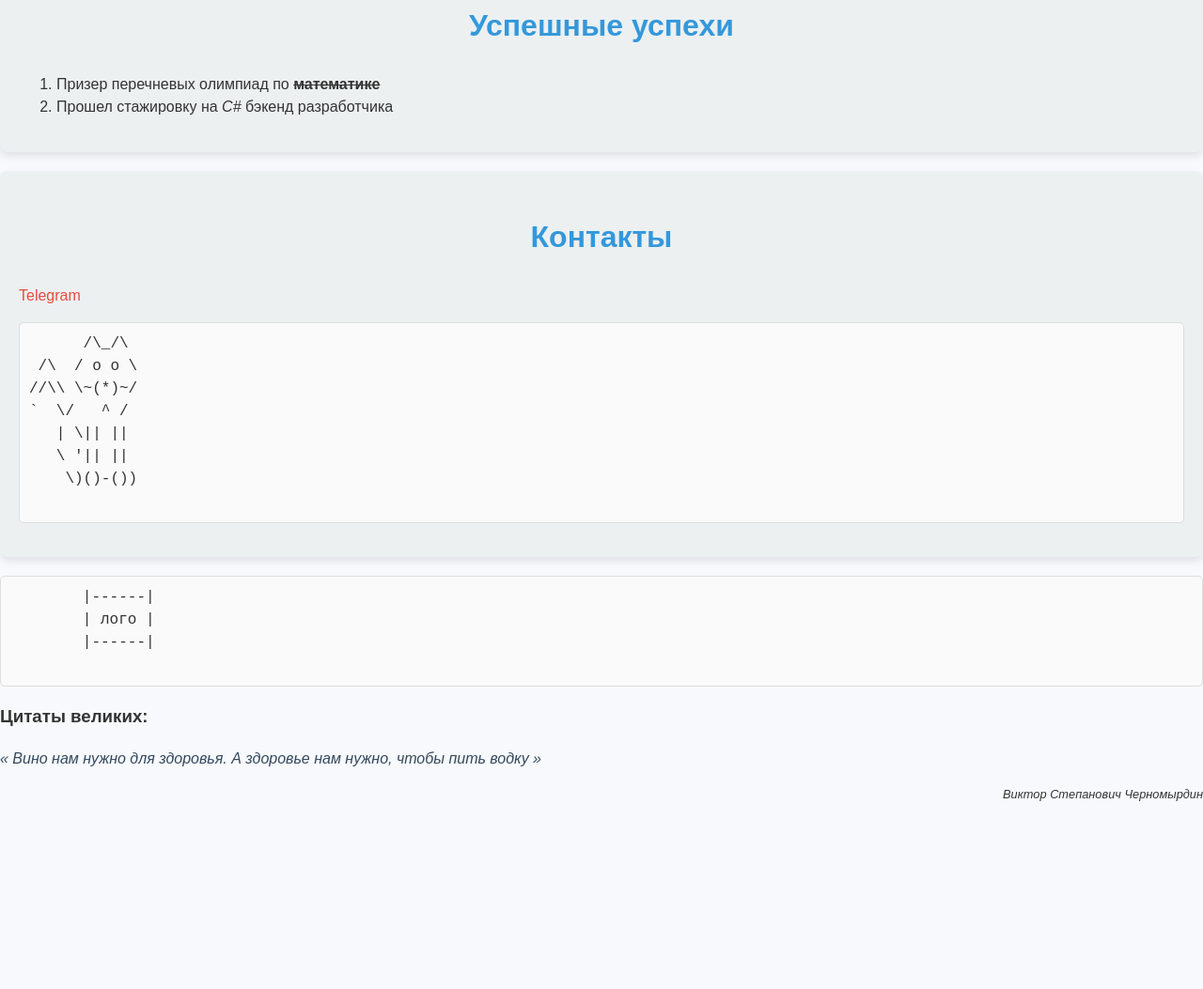
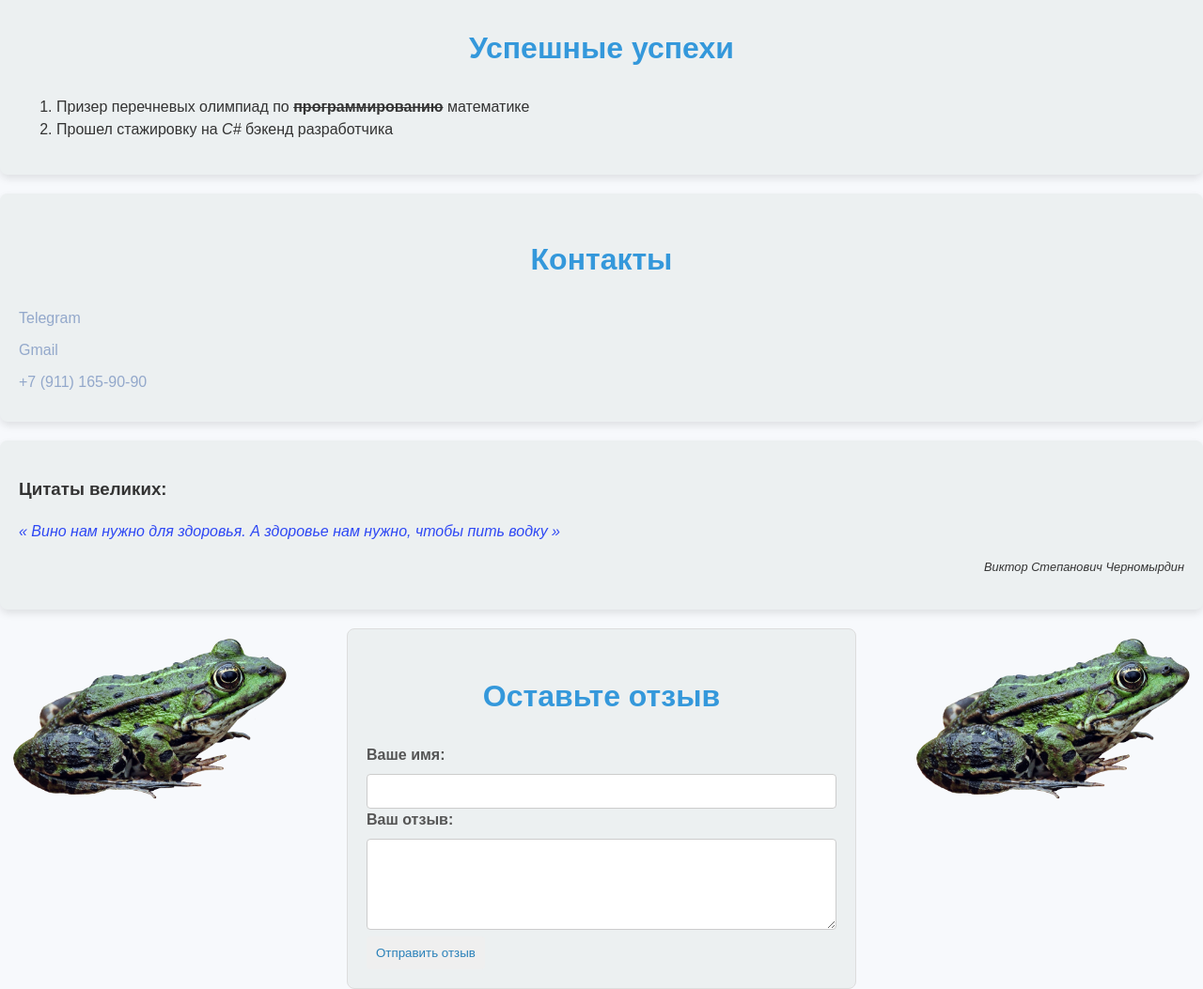
Before and after one commit to mishapolyakov111/ItmoWeb, a website: page MyPortfolio/MyPortfolio.html in a window 1280 px wide. Shown: the part 779-1832 px from the top of the page at 94% size. Before the commit the page ends 1650 px from the top, so only its background shows below. Drawn offline with Linux system fonts and the light colour scheme.

Commit message:
fixed styles and added review form

```diff
--- a/MyPortfolio/CSS/outlines.css
+++ b/MyPortfolio/CSS/outlines.css
@@ -34,15 +34,11 @@ h2 {
     margin: 0;
 }
 
-.nav__item {
-    margin: 0 15px;
-}
-
 .nav__item a {
     text-decoration: none;
     color: #2980b9;
     font-weight: bold;
-    padding: 5px 10px;
+    padding: 10px 10px;
     border-radius: 5px;
 }
 
@@ -51,7 +47,10 @@ h2 {
     color: #3498db;
 }
 
-/* Стили для секций */
+#about {
+    text-align: center;
+}
+
 .section {
     padding: 20px;
     margin: 20px 0;
@@ -60,13 +59,13 @@ h2 {
     box-shadow: 0 4px 8px rgba(0, 0, 0, 0.1);
 }
 
-/* Проекты */
+
 .project__item {
     background-color: #fff;
     padding: 15px;
-    border: 1px solid #ccc;
+    border: 2px solid #ccc;
     border-radius: 5px;
-    margin-bottom: 10px;
+    margin: 20px;
 }
 
 .project__item h4 {
@@ -79,9 +78,10 @@ h2 {
     color: #7f8c8d;
 }
 
-/* Стили для контактов */
 .contact__link {
-    color: #e74c3c;
+    color: #93a8cb;
+    display: block;
+    margin-bottom: 10px;
     text-decoration: none;
 }
 
@@ -89,10 +89,9 @@ h2 {
     text-decoration: underline;
 }
 
-/* Стили для цитат */
 .quote {
     font-style: italic;
-    color: #34495e;
+    color: #2e48f4;
     text-align: center;
     margin: 20px 0;
 }
@@ -104,34 +103,60 @@ cite {
     margin-top: 5px;
 }
 
-/* Преобразование текста */
 .strikethrough {
     text-decoration: line-through;
 }
 
-.uppercase {
-    text-transform: uppercase;
+/* Анимация при наведении */
+.project__item:hover {
+    transform: scale(1.03);
+    transition: transform 0.4s;
 }
 
-.preformatted {
-    font-family: "Courier New", Courier, monospace;
-    background-color: #fafafa;
-    padding: 10px;
-    border: 1px solid #ddd;
-    border-radius: 5px;
-    overflow-x: auto;
+
+.img__right{
+    height: 200px;
+    float: right;
 }
 
-/* Стиль для изображений */
-img {
-    max-width: 100%;
-    height: auto;
-    display: block;
-    margin: 10px auto;
+.img__left{
+    height: 200px;
+    float: left;
 }
 
-/* Анимация при наведении */
-.project__item:hover {
-    transform: scale(1.05);
-    transition: transform 0.3s ease;
+.review-form {
+    max-width: 500px;
+    margin: 0 auto;
+    padding: 20px;
+    border: 1px solid #ddd;
+    border-radius: 8px;
+    background-color: #ecf0f1;
 }
+
+.review-form label {
+    display: block;
+    margin-bottom: 8px;
+    color: #555;
+    font-weight: bold;
+}
+
+.review-form input,
+.review-form textarea {
+    width: 100%;
+    padding: 10px;
+    border: 1px solid #ccc;
+    border-radius: 4px;
+    box-sizing: border-box;
+}
+
+.review-form button {
+    padding: 10px;
+    color: #2980b9;;
+    border: none;
+    border-radius: 4px;
+}
+
+.review-form button:hover {
+    background-color: #e3e7e8;
+    color: #3498db;
+}
--- a/MyPortfolio/MyPortfolio.html
+++ b/MyPortfolio/MyPortfolio.html
@@ -41,7 +41,7 @@
     <section class="section">
         <h2>Успешные успехи</h2>
         <ol>
-            <li>Призер перечневых олимпиад по <strong class="strikethrough">математике</strong></li>
+            <li>Призер перечневых олимпиад по <strong class="strikethrough">программированию</strong> математике</li>
             <li>Прошел стажировку на <em>C#</em> бэкенд разработчика</li>
         </ol>
     </section>
@@ -51,30 +51,38 @@
     <section id="contact" class="section">
         <h2>Контакты</h2>
         <a href="https://t.me/quakushkin" class="contact__link">Telegram</a>
+        <a href="mailto:mail@mishapolyakov111@gmail.com" class="contact__link">Gmail</a>
+        <a class="contact__link">+7 (911) 165-90-90</a>
+    </section>
 
-        <pre class="preformatted">
-      /\_/\
- /\  / o o \
-//\\ \~(*)~/
-`  \/   ^ /
-   | \|| ||
-   \ '|| ||
-    \)()-())
-        </pre>
-    </section>
-    <aside>
-    <pre class="preformatted">
-        |------|
-        | лого |
-        |------|
-    </pre>
-    </aside>
+    <div class="section">
+        <h3>Цитаты великих:</h3>
+        <q class="quote">
+            Вино нам нужно для здоровья. А здоровье нам нужно, чтобы пить водку
+        </q>
+        <p><cite>Виктор Степанович Черномырдин</cite></p>
+    </div>
+
+    <div class="img">
+        <img class="img__right" src="CSS/pngegg.png"/>
+        <img class="img__left" src="CSS/pngegg.png"/>
+    </div>
+
+    <div class="review-form">
+        <h2>Оставьте отзыв</h2>
+        <form method="POST">
+            <label for="name">Ваше имя:</label>
+            <input type="text" id="name" required>
+
+            <label for="message">Ваш отзыв:</label>
+            <textarea id="message" rows="5" required></textarea>
+
+            <button type="submit">Отправить отзыв</button>
+        </form>
+    </div>
+
 </footer>
 
-<h3>Цитаты великих:</h3>
-<q class="quote">
-    Вино нам нужно для здоровья. А здоровье нам нужно, чтобы пить водку
-</q>
-<p><cite>Виктор Степанович Черномырдин</cite></p>
+
 </body>
 </html>
```
Also changed, not shown: MyPortfolio/CSS/pngegg.png (added).
